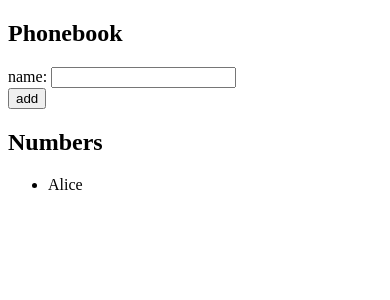
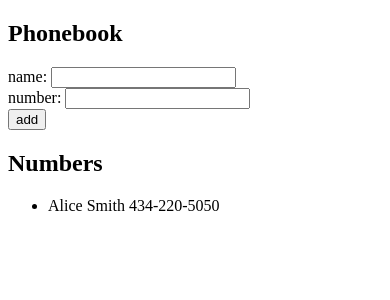
Before and after one commit to giorgiabes/phonebookapp, a React (Vite) app in the folder frontend/: page / in a window 390 px wide. Shown: the top 300 px of the page. Built offline with nearby package versions, Linux system fonts and the light colour scheme.

Commit message:
The Phonebook Step 3

```diff
--- a/frontend/src/App.jsx
+++ b/frontend/src/App.jsx
@@ -1,14 +1,18 @@
 import { useState } from "react";
 
 const App = () => {
-  const [persons, setPersons] = useState([{ name: "Alice" }]);
+  const [persons, setPersons] = useState([
+    { name: "Alice Smith", number: "434-220-5050" },
+  ]);
   const [newName, setNewName] = useState("");
+  const [newNumber, setNewNumber] = useState("");
 
   const addPerson = (e) => {
     e.preventDefault();
 
     const newObject = {
       name: newName,
+      number: newNumber,
     };
 
     persons.map((person) => {
@@ -17,12 +21,17 @@ const App = () => {
       } else {
         setPersons(persons.concat(newObject));
         setNewName("");
+        setNewNumber("");
       }
     });
   };
 
-  const handleChange = (e) => {
+  const handleNameChange = (e) => {
     setNewName(e.target.value);
+  };
+
+  const handleNumberChange = (e) => {
+    setNewNumber(e.target.value);
   };
 
   return (
@@ -30,7 +39,10 @@ const App = () => {
       <h2>Phonebook</h2>
       <form onSubmit={addPerson}>
         <div>
-          name: <input value={newName} onChange={handleChange} />
+          name: <input value={newName} onChange={handleNameChange} />
+        </div>
+        <div>
+          number: <input value={newNumber} onChange={handleNumberChange} />
         </div>
         <div>
           <button type="submit">add</button>
@@ -39,7 +51,9 @@ const App = () => {
       <h2>Numbers</h2>
       <ul>
         {persons.map((person) => (
-          <li key={person.name}>{person.name}</li>
+          <li key={person.name}>
+            {person.name} {person.number}
+          </li>
         ))}
       </ul>
     </div>
```
